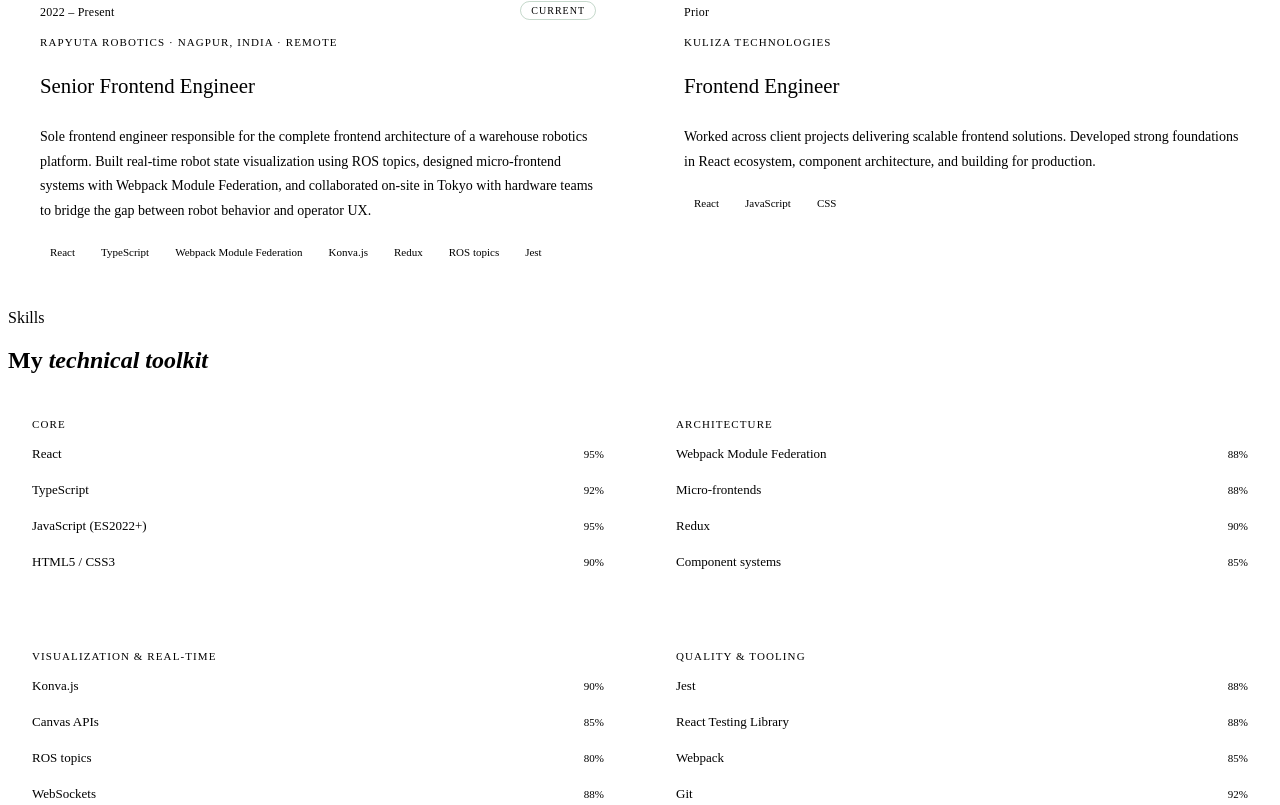
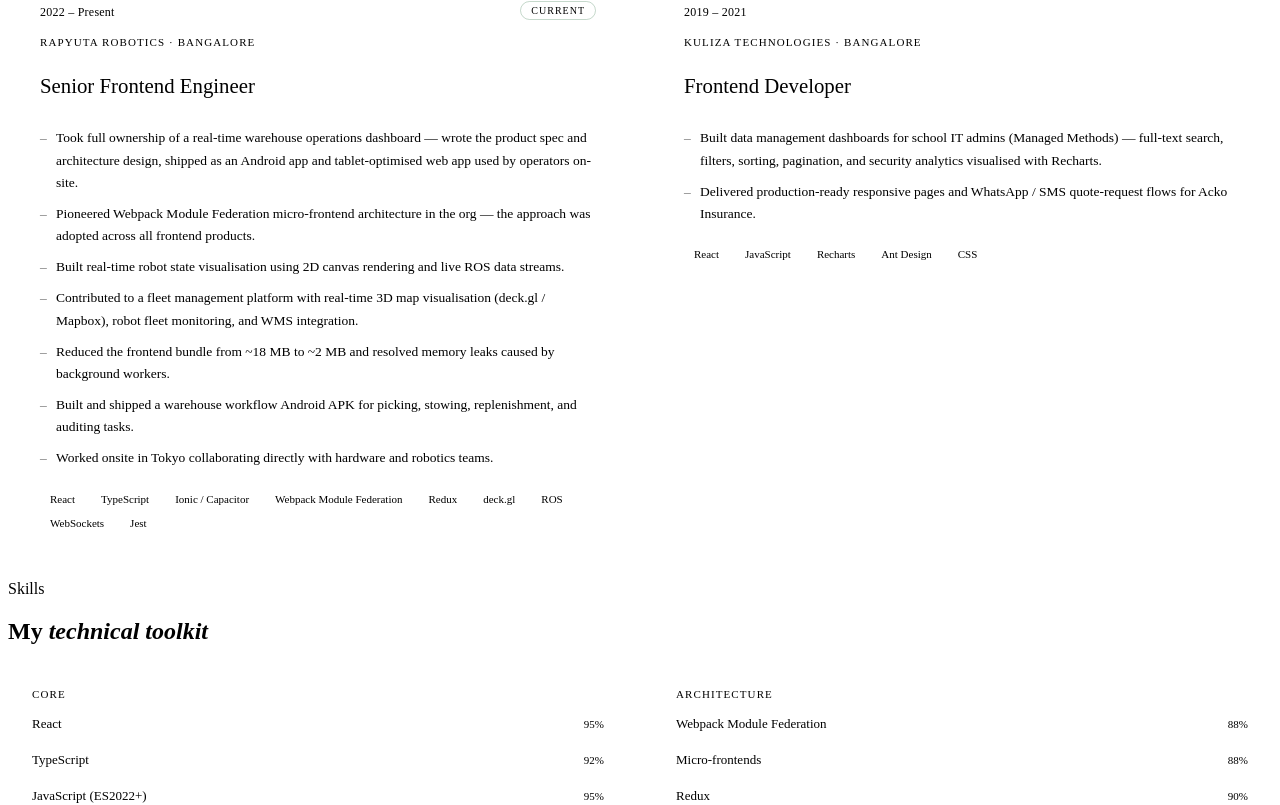
Before and after one commit to Saif-Ansari/Portfolio, a React (Vite) app: page / in a window 1280 px wide. Shown: the part 1758-2563 px from the top of the page. Built offline with nearby package versions, Linux system fonts and the light colour scheme; the HTML template or start-up script is replaced by a standard one.

Commit message:
chore: update skills and experience section

```diff
--- a/src/components/About.jsx
+++ b/src/components/About.jsx
@@ -6,7 +6,7 @@ const highlights = [
   { label: 'Experience', value: '7 years in frontend engineering' },
   { label: 'Location', value: 'Nagpur, India · Open to remote globally' },
   { label: 'Specialty', value: 'Real-time UIs · Micro-frontends · Robotics' },
-  { label: 'Previously', value: 'Kuliza Technologies' },
+  { label: 'Previously', value: 'Kuliza Technologies · 3 yrs · React · insurance & SaaS' },
 ]
 
 const stats = [
--- a/src/components/Experience.css
+++ b/src/components/Experience.css
@@ -75,12 +75,30 @@
   line-height: 1.2;
 }
 
-.exp__desc {
-  font-size: 14px;
-  color: var(--text-muted);
-  line-height: 1.75;
+.exp__highlights {
+  list-style: none;
+  padding: 0;
   margin-bottom: 1.25rem;
   flex: 1;
+  display: flex;
+  flex-direction: column;
+  gap: 0.55rem;
+}
+
+.exp__highlights li {
+  font-size: 13.5px;
+  color: var(--text-muted);
+  line-height: 1.65;
+  padding-left: 1rem;
+  position: relative;
+}
+
+.exp__highlights li::before {
+  content: '–';
+  position: absolute;
+  left: 0;
+  color: var(--accent);
+  opacity: 0.6;
 }
 
 .exp__tags {
--- a/src/components/Experience.jsx
+++ b/src/components/Experience.jsx
@@ -6,20 +6,29 @@ const experiences = [
   {
     id: 1,
     date: '2022 – Present',
-    company: 'Rapyuta Robotics · Nagpur, India · Remote',
+    company: 'Rapyuta Robotics · Bangalore',
     role: 'Senior Frontend Engineer',
-    description:
-      'Sole frontend engineer responsible for the complete frontend architecture of a warehouse robotics platform. Built real-time robot state visualization using ROS topics, designed micro-frontend systems with Webpack Module Federation, and collaborated on-site in Tokyo with hardware teams to bridge the gap between robot behavior and operator UX.',
-    tags: ['React', 'TypeScript', 'Webpack Module Federation', 'Konva.js', 'Redux', 'ROS topics', 'Jest'],
+    highlights: [
+      'Took full ownership of a real-time warehouse operations dashboard — wrote the product spec and architecture design, shipped as an Android app and tablet-optimised web app used by operators on-site.',
+      'Pioneered Webpack Module Federation micro-frontend architecture in the org — the approach was adopted across all frontend products.',
+      'Built real-time robot state visualisation using 2D canvas rendering and live ROS data streams.',
+      'Contributed to a fleet management platform with real-time 3D map visualisation (deck.gl / Mapbox), robot fleet monitoring, and WMS integration.',
+      'Reduced the frontend bundle from ~18 MB to ~2 MB and resolved memory leaks caused by background workers.',
+      'Built and shipped a warehouse workflow Android APK for picking, stowing, replenishment, and auditing tasks.',
+      'Worked onsite in Tokyo collaborating directly with hardware and robotics teams.',
+    ],
+    tags: ['React', 'TypeScript', 'Ionic / Capacitor', 'Webpack Module Federation', 'Redux', 'deck.gl', 'ROS', 'WebSockets', 'Jest'],
   },
   {
     id: 2,
-    date: 'Prior',
-    company: 'Kuliza Technologies',
-    role: 'Frontend Engineer',
-    description:
-      'Worked across client projects delivering scalable frontend solutions. Developed strong foundations in React ecosystem, component architecture, and building for production.',
-    tags: ['React', 'JavaScript', 'CSS'],
+    date: '2019 – 2021',
+    company: 'Kuliza Technologies · Bangalore',
+    role: 'Frontend Developer',
+    highlights: [
+      'Built data management dashboards for school IT admins (Managed Methods) — full-text search, filters, sorting, pagination, and security analytics visualised with Recharts.',
+      'Delivered production-ready responsive pages and WhatsApp / SMS quote-request flows for Acko Insurance.',
+    ],
+    tags: ['React', 'JavaScript', 'Recharts', 'Ant Design', 'CSS'],
   },
 ]
 // ─────────────────────────────────────────────────────────────────────────────
@@ -44,7 +53,11 @@ export default function Experience() {
               </div>
               <div className="exp__company">{exp.company}</div>
               <h3 className="exp__role">{exp.role}</h3>
-              <p className="exp__desc">{exp.description}</p>
+              <ul className="exp__highlights">
+                {exp.highlights.map((point, j) => (
+                  <li key={j}>{point}</li>
+                ))}
+              </ul>
               <div className="exp__tags">
                 {exp.tags.map((tag) => (
                   <span key={tag} className="exp__tag">{tag}</span>
--- a/src/components/Hero.jsx
+++ b/src/components/Hero.jsx
@@ -44,7 +44,7 @@ export default function Hero() {
               <div className="t-gap" />
               <p className="t-cmd">$ cat stack.txt</p>
               <p className="t-out">&gt; React  TypeScript  Webpack&nbsp;MF</p>
-              <p className="t-out">&gt; Konva.js  Redux  ROS  WebSockets</p>
+              <p className="t-out">&gt; Mapbox  Redux  ROS  WebSockets</p>
               <div className="t-gap" />
               <p className="t-cmd">$ echo $STATUS</p>
               <p className="t-out">&gt; open_to_remote: true ✓</p>
--- a/src/components/Skills.jsx
+++ b/src/components/Skills.jsx
@@ -11,7 +11,7 @@ const skillGroups = [
       { name: 'React', level: 95 },
       { name: 'TypeScript', level: 92 },
       { name: 'JavaScript (ES2022+)', level: 95 },
-      { name: 'HTML5 / CSS3', level: 90 },
+      { name: 'Tailwind CSS', level: 88 },
     ],
   },
   {
@@ -21,17 +21,17 @@ const skillGroups = [
       { name: 'Webpack Module Federation', level: 88 },
       { name: 'Micro-frontends', level: 88 },
       { name: 'Redux', level: 90 },
-      { name: 'Component systems', level: 85 },
+      { name: 'Ionic / Capacitor', level: 85 },
     ],
   },
   {
     id: 3,
     title: 'Visualization & Real-time',
     skills: [
-      { name: 'Konva.js', level: 90 },
-      { name: 'Canvas APIs', level: 85 },
+      { name: 'Canvas APIs', level: 88 },
+      { name: 'Mapbox', level: 82 },
+      { name: 'WebSockets', level: 88 },
       { name: 'ROS topics', level: 80 },
-      { name: 'WebSockets', level: 88 },
     ],
   },
   {
@@ -40,7 +40,7 @@ const skillGroups = [
     skills: [
       { name: 'Jest', level: 88 },
       { name: 'React Testing Library', level: 88 },
-      { name: 'Webpack', level: 85 },
+      { name: 'MSW', level: 80 },
       { name: 'Git', level: 92 },
     ],
   },
```
